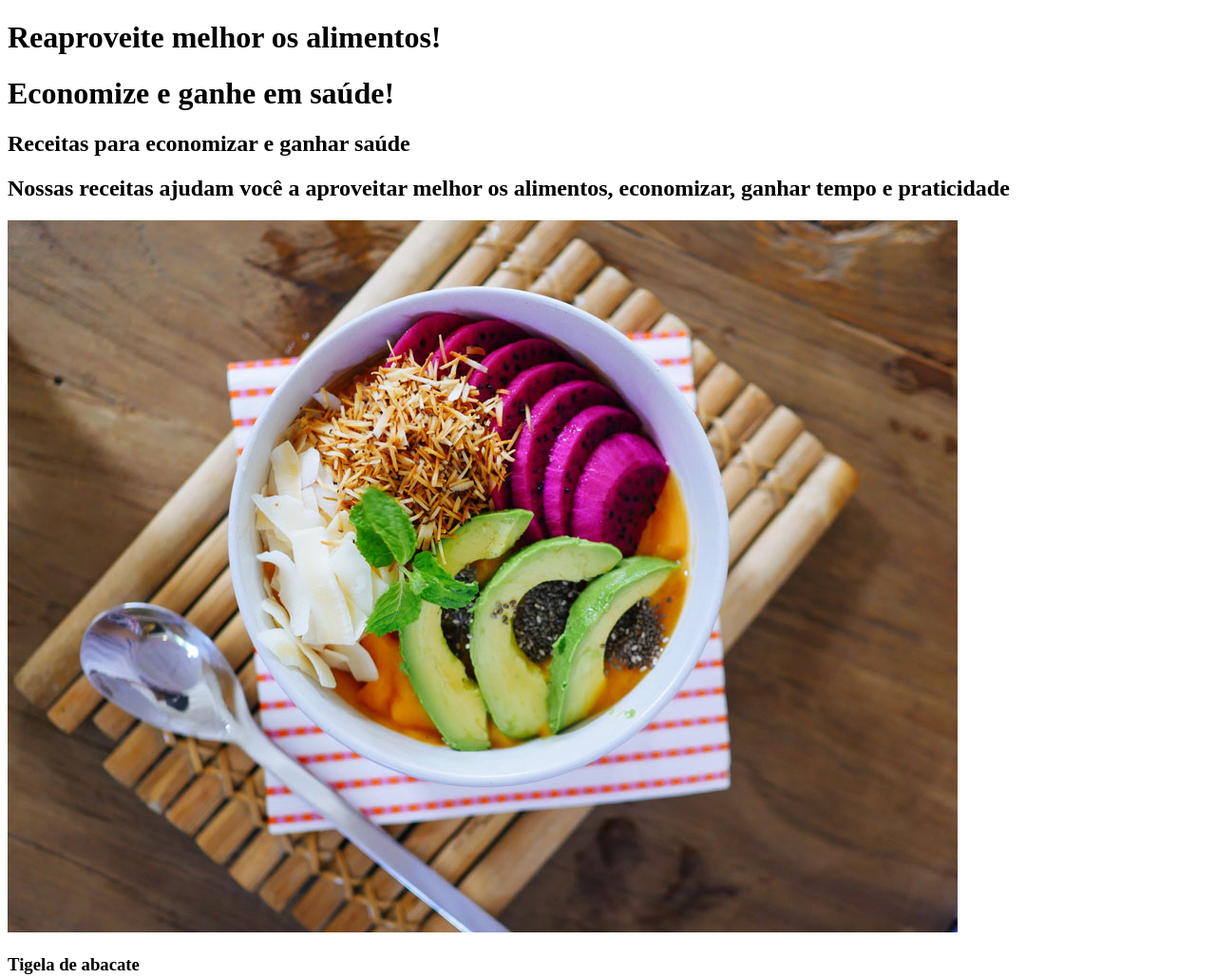
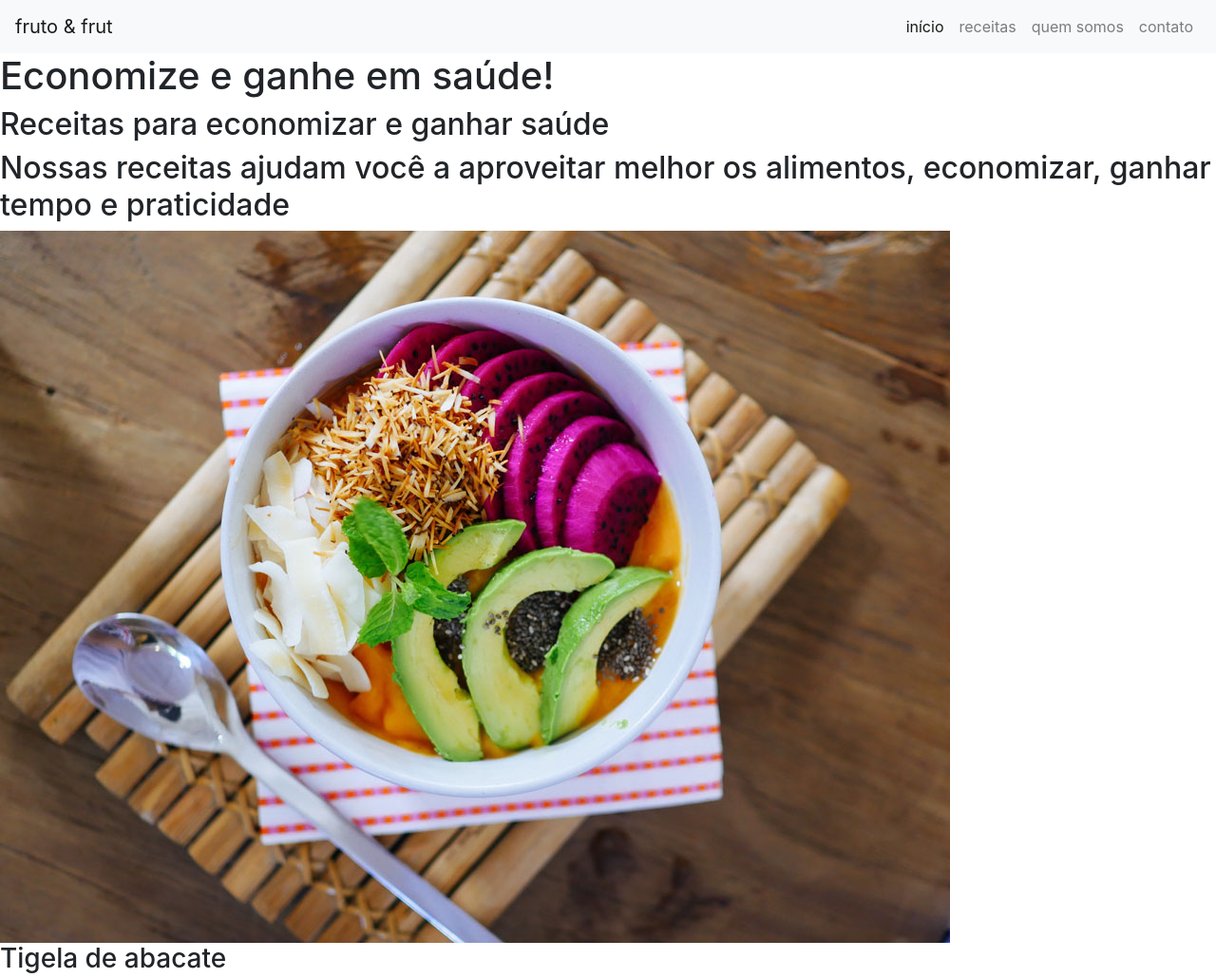
Before and after one commit to melissajblins/Bootstrap4, a plain HTML site: page index.html in a window 1280 px wide. Shown: the top 1030 px of the page at 95% size. Drawn offline with nearby package versions, Linux system fonts and the light colour scheme.

Commit message:
Adicionando navbar

```diff
--- a/index.html
+++ b/index.html
@@ -5,11 +5,25 @@
   <meta charset="utf-8">
   <meta name="viewport" content="width=device-width, initial-scale=1">
   <title>fruta e fruto</title>
+  <link rel="stylesheet" href="https://cdn.jsdelivr.net/npm/bootstrap@4.6.0/dist/css/bootstrap.min.css" integrity="sha384-B0vP5xmATw1+K9KRQjQERJvTumQW0nPEzvF6L/Z6nronJ3oUOFUFpCjEUQouq2+l" crossorigin="anonymous">
   <link rel="stylesheet" type="text/css" href="src/style.css">
 </head>
 
 <body>
-  <title>fruto & fruta</title>
+  <nav class="navbar navbar-expand-lg navbar-light bg-light fixed-top">
+    <a class="navbar-brand" href="#">fruto & frut</a>
+    <button class="navbar-toggler" type="button" data-toggle="collapse" data-target="#navbarNavAltMarkup" aria-controls="navbarNavAltMarkup" aria-expanded="false" aria-label="Toggle navigation">
+      <span class="navbar-toggler-icon"></span>
+    </button>
+    <div class="collapse navbar-collapse justify-content-end" id="navbarNavAltMarkup">
+      <div class="navbar-nav">
+        <a class="nav-link active" href="#">início<span class="sr-only">(current)</span></a>
+        <a class="nav-link" href="#">receitas</a>
+        <a class="nav-link" href="#">quem somos</a>
+        <a class="nav-link" href="#">contato</a>
+      </div>
+    </div>
+  </nav>
 
   <h1>Reaproveite melhor os alimentos!</h1>
   <h1>Economize e ganhe em saúde!</h1>
@@ -44,6 +58,8 @@
 
   <p>contato:<a href="mailto:email@frutafruto.com.br">email@frutafruto.com.br</a></p>
 
+  <script src="https://code.jquery.com/jquery-3.5.1.slim.min.js" integrity="sha384-DfXdz2htPH0lsSSs5nCTpuj/zy4C+OGpamoFVy38MVBnE+IbbVYUew+OrCXaRkfj" crossorigin="anonymous"></script>
+  <script src="https://cdn.jsdelivr.net/npm/bootstrap@4.6.0/dist/js/bootstrap.bundle.min.js" integrity="sha384-Piv4xVNRyMGpqkS2by6br4gNJ7DXjqk09RmUpJ8jgGtD7zP9yug3goQfGII0yAns" crossorigin="anonymous"></script>
   <script src=""></script>
 
 </body>
```
